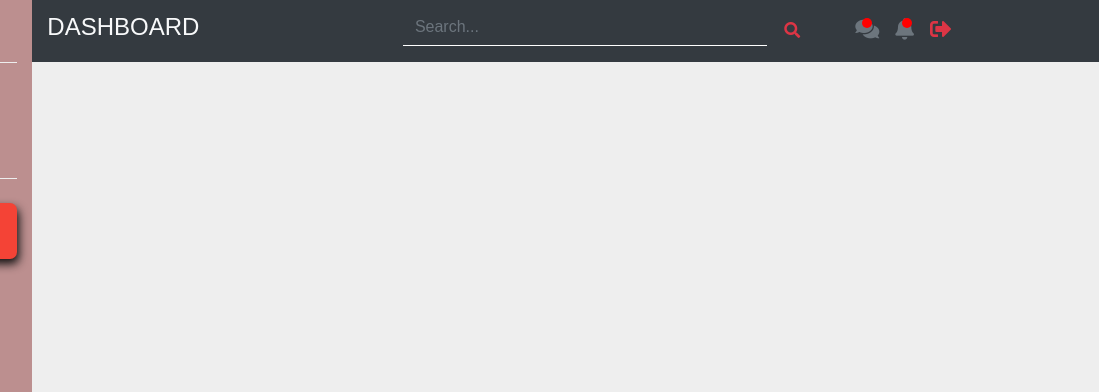
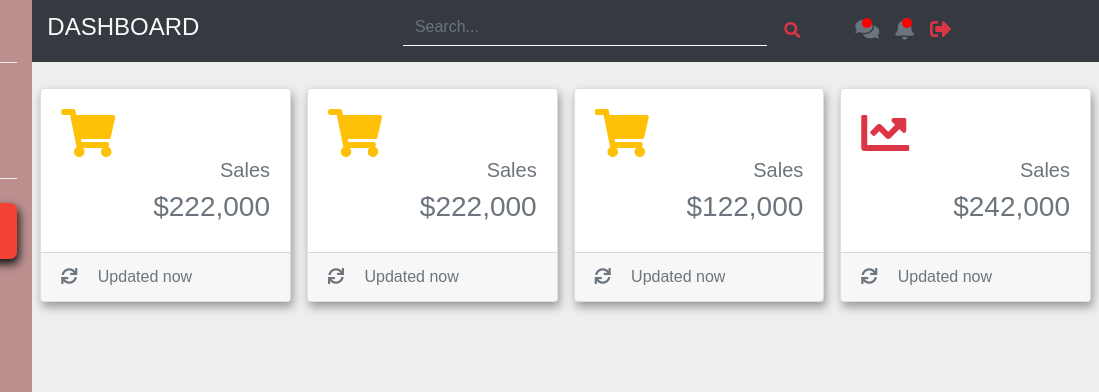
Before and after one commit to codeandsmile1/admin-dashboard, a plain HTML site: page index.html in a window 1280 px wide. Shown: the top 392 px of the page, 181-1280 px from the left. Drawn offline with nearby package versions, Linux system fonts and the light colour scheme.

Commit message:
added card section

```diff
--- a/index.html
+++ b/index.html
@@ -174,6 +174,86 @@
       </div>
     </div>
 
+  <section>
+    <div class="container-fluid">
+      <div class="row">
+        <div class="col-xl-10 col-md-8 col-lg-9 ml-auto">
+          <div class="row pt-5 mt-3 mb-5">
+            <div class=" col-xl-3 col-sm-6 p-2">
+              <div class="card card-common">
+                <div class="card-body">
+                  <div>
+                    <i class="fas fa-shopping-cart text-warning fa-3x"></i>
+                    <div class="text-right text-secondary">
+                      <h5>Sales</h5>
+                      <h3>$222,000</h3>
+                    </div>
+                  </div>
+                </div>
+                <div class="card-footer text-secondary">
+                  <i class="fas fa-sync mr-3"></i>
+                  <span>Updated now</span>
+                </div>
+                </div>
+              </div>
+            <div class="col-xl-3 col-sm-6 p-2">
+              <div class="card card-common">
+                <div class="card-body">
+                  <div>
+                    <i class="fas fa-shopping-cart text-warning fa-3x"></i>
+                    <div class="text-right text-secondary">
+                      <h5>Sales</h5>
+                      <h3>$222,000</h3>
+                    </div>
+                  </div>
+                </div>
+                <div class="card-footer text-secondary">
+                  <i class="fas fa-sync mr-3"></i>
+                  <span>Updated now</span>
+                </div>
+                </div>
+            </div>
+            <div class="col-xl-3 col-sm-6 p-2">
+              <div class="card card-common">
+                <div class="card-body">
+                  <div>
+                    <i class="fas fa-shopping-cart text-warning fa-3x" ></i>
+                    <div class="text-right text-secondary">
+                      <h5>Sales</h5>
+                      <h3>$122,000</h3>
+                    </div>
+                  </div>
+                </div>
+                <div class="card-footer text-secondary">
+                  <i class="fas fa-sync mr-3"></i>
+                  <span>Updated now</span>
+                </div>
+                </div>
+            </div>
+            <div class="col-xl-3 col-sm-6 p-2">
+              <div class="card card-common">
+                <div class="card-body">
+                  <div>
+                    <i class="fas fa-chart-line text-danger fa-3x" ></i>
+                    <div class="text-right text-secondary">
+                      <h5>Sales</h5>
+                      <h3>$242,000</h3>
+                    </div>
+                  </div>
+                </div>
+                <div class="card-footer text-secondary">
+                  <i class="fas fa-sync mr-3"></i>
+                  <span>Updated now</span>
+                </div>
+                </div>
+            </div>
+          </div>
+        </div>
+      </div>
+    </div>
+  </section>
+
+
     <script
       src="https://code.jquery.com/jquery-3.5.1.slim.min.js"
       integrity="sha384-DfXdz2htPH0lsSSs5nCTpuj/zy4C+OGpamoFVy38MVBnE+IbbVYUew+OrCXaRkfj"
--- a/style.css
+++ b/style.css
@@ -81,3 +81,13 @@ body {
         position: static;
     }
 }
+
+.card-common {
+    box-shadow: 2px 5px 10px #999;
+    transition: all .4s;
+}
+
+.card-common:hover {
+    box-shadow: 2px 5px 10px #999;
+    transform:  translateY(-1px);
+}
```
